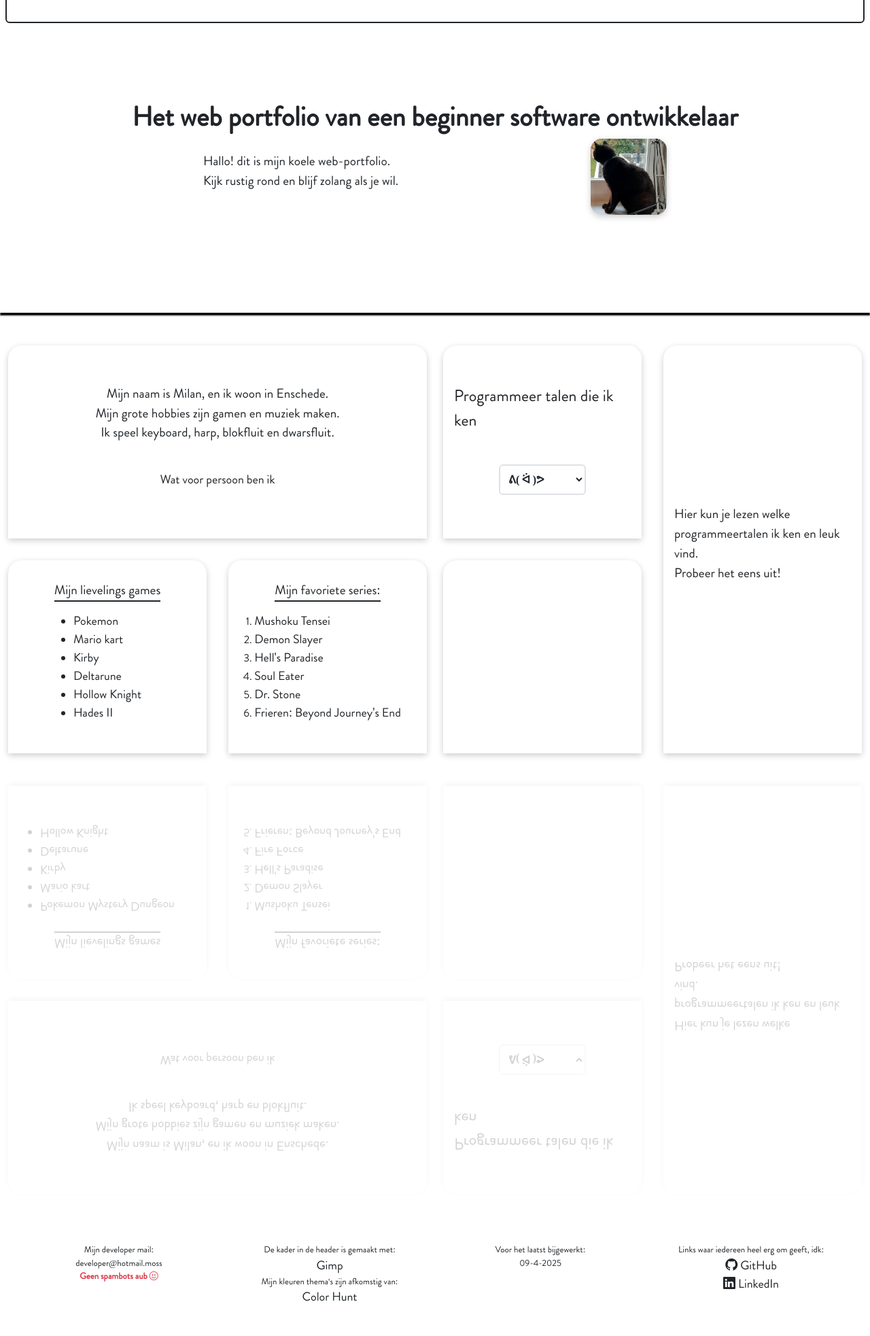
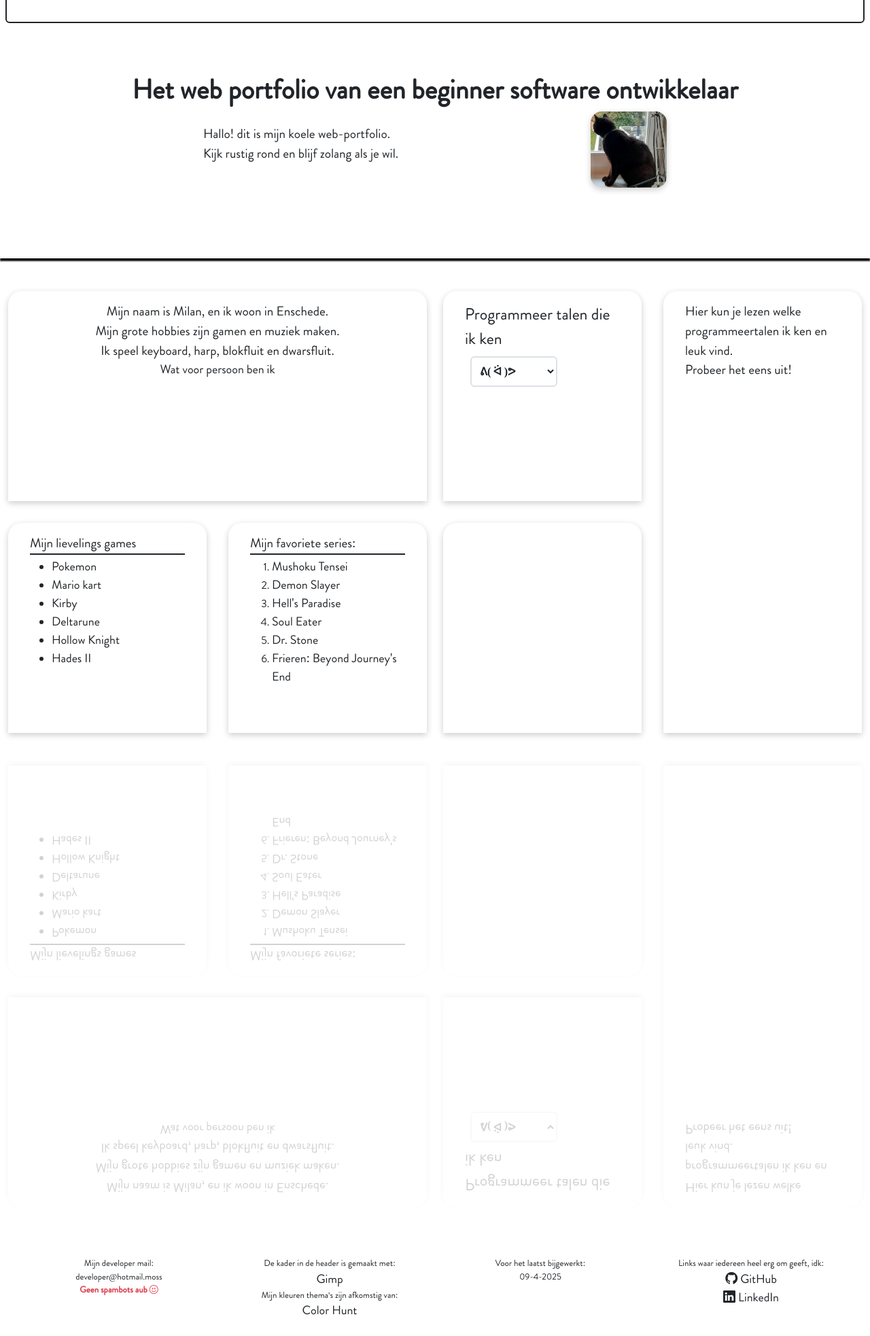
Before and after one commit to MossGuy/FirstPortfolio, a PHP site: page / in a window 1280 px wide. Shown: the part 68-2033 px from the top of the page at 68% size. Before the commit the page ends 1982 px from the top, so only its background shows below. Run offline with PHP 8.4, Linux system fonts and the light colour scheme; the visitor is signed in with stand-in values (Sample User, id 1); data comes from the database, SQL or seed files in the repository.

Commit message:
content bijgewerkt en styletweaks gemaakt

```diff
--- a/index.php
+++ b/index.php
@@ -3,6 +3,8 @@ session_start();
 require './php_functies/DBConfig.php';
 include './php_functies/functies.php';
 include './php_functies/isset.php';
+$a = '<a class="m_auto" href="./wie_ben_ik.php">Wat voor persoon ben ik</a>';
+$a = return_anchor($a);
 ?>
 <!DOCTYPE html>
 <html lang="nl">
@@ -65,11 +67,11 @@ include './php_functies/isset.php';
                     Mijn grote hobbies zijn gamen en muziek maken.<br>
                     Ik speel keyboard, harp, blokfluit en dwarsfluit.
                 </p>
-                <p><?PHP echo return_anchor(); ?></p>
+                <p><?=$a?></p>
             </div>
             <div>
                 <p class="border_bod_css m-0">Mijn lievelings games</p>
-                <ul class="p-0">
+                <ul class="pt-1">
                     <li><a href="https://en.wikipedia.org/wiki/Pok%C3%A9mon">Pokemon</a></li>
                     <li><a href="https://www.mariowiki.com/Mario_Kart_8_Deluxe">Mario kart</a></li>
                     <li><a href="https://en.wikipedia.org/wiki/Kirby_(series)">Kirby</a></li>
@@ -80,7 +82,7 @@ include './php_functies/isset.php';
             </div>
             <div>
                 <p class="border_bod_css m-0">Mijn favoriete series:</p>
-                <ol class="p-0">
+                <ol class="pt-1">
                     <li><a href="https://en.wikipedia.org/wiki/Mushoku_Tensei">Mushoku Tensei</a></li>
                     <li><a href="https://en.wikipedia.org/wiki/Demon_Slayer:_Kimetsu_no_Yaiba">Demon Slayer</a></li>
                     <li><a href="https://en.wikipedia.org/wiki/Hell%27s_Paradise:_Jigokuraku">Hell's Paradise</a></li>
@@ -126,27 +128,29 @@ include './php_functies/isset.php';
                 <p class="text-center m-0">
                     Mijn naam is Milan, en ik woon in Enschede. <br>
                     Mijn grote hobbies zijn gamen en muziek maken.<br>
-                    Ik speel keyboard, harp en blokfluit.
+                    Ik speel keyboard, harp, blokfluit en dwarsfluit.
                 </p>
-                <p><?PHP echo return_anchor(); ?></p>
+                <p><?=$a?></p>
             </div>
             <div>
                 <p class="border_bod_css m-0">Mijn lievelings games</p>
-                <ul class="p-0">
-                    <li><a href="https://en.wikipedia.org/wiki/Pok%C3%A9mon_Mystery_Dungeon">Pokemon Mystery Dungeon</a></li>
+                <ul class="pt-1">
+                    <li><a href="https://en.wikipedia.org/wiki/Pok%C3%A9mon">Pokemon</a></li>
                     <li><a href="https://www.mariowiki.com/Mario_Kart_8_Deluxe">Mario kart</a></li>
                     <li><a href="https://en.wikipedia.org/wiki/Kirby_(series)">Kirby</a></li>
                     <li><a href="https://deltarune.fandom.com/wiki/Main_Page">Deltarune</a></li>
                     <li><a href="https://en.wikipedia.org/wiki/Hollow_Knight">Hollow Knight</a></li>
+                    <li><a href="https://en.wikipedia.org/wiki/Hades_II">Hades II</a></li>
                 </ul>
             </div>
             <div>
                 <p class="border_bod_css m-0">Mijn favoriete series:</p>
-                <ol class="p-0">
+                <ol class="pt-1">
                     <li><a href="https://en.wikipedia.org/wiki/Mushoku_Tensei">Mushoku Tensei</a></li>
                     <li><a href="https://en.wikipedia.org/wiki/Demon_Slayer:_Kimetsu_no_Yaiba">Demon Slayer</a></li>
                     <li><a href="https://en.wikipedia.org/wiki/Hell%27s_Paradise:_Jigokuraku">Hell's Paradise</a></li>
-                    <li><a href="https://en.wikipedia.org/wiki/Fire_Force">Fire Force</a></li>
+                    <li><a href="https://en.wikipedia.org/wiki/Soul_Eater">Soul Eater</a></li>
+                    <li><a href="https://dr-stone.fandom.com/wiki/Dr._Stone_Wiki">Dr. Stone</a></li>
                     <li><a href="https://en.wikipedia.org/wiki/Frieren">Frieren: Beyond Journey's End</a></li>
                 </ol>
             </div>
@@ -155,18 +159,25 @@ include './php_functies/isset.php';
         <div class="container col-12 col-lg-6 grids mb-4">
             <div>
                 <label class="highlight fs-4" for="prog_talen">Programmeer talen die ik ken</label>
-                <select class="button_css border border-2 rounded p-2 m-2 fw-bold" name="prog_talen" id="dummy_select" disabled>
+                <select class="button_css border border-2 rounded p-2 m-2 fw-bold" name="prog_talen" id="prog_talen">
                     <option value="default">ᕕ( ᐛ )ᕗ</option>
+                    <option value="html">HTML</option>
+                    <option value="css">CSS</option>
+                    <option value="bootstrap">Bootstrap5</option>
+                    <option value="php">PHP</option>
+                    <option value="javascript">Javascript</option>
+                    <option value="mysql">MySQL</option>
+                    <option value="c#">C#</option>
                 </select>
             </div>
             <div>
-                <p id="prog_talen_output2">
+                <p id="prog_talen_output1">
                     Hier kun je lezen welke programmeertalen ik ken en leuk vind.<br>
                     Probeer het eens uit!
                 </p>
             </div>
             <div>
-                <img id="cool_changing_logo2">
+                <img id="cool_changing_logo1">
             </div>
         </div>
     </div>
--- a/php_functies/functies.php
+++ b/php_functies/functies.php
@@ -115,13 +115,14 @@ function return_alert()
         }
     }
 }
-function return_anchor()
+function return_anchor($a)
 {
     if (isset($_SESSION['user'])) {
         if ($_SESSION['user'] == "W3rkgev3r2938") {
-            return '<a href="./wie_ben_ik.php">Wat voor persoon ben ik</a>';
+            return $a;
         }
     }
+    return '';
 }
 
 function check_session()
--- a/stylesheets/statustieken_voor_Nerds.css
+++ b/stylesheets/statustieken_voor_Nerds.css
@@ -13,6 +13,6 @@
 
 .grafiek_afbeelding {
     position: relative;
-    width: 80%;
+    width: 60%;
     margin-bottom: 1rem;
 }
--- a/stylesheets/style.css
+++ b/stylesheets/style.css
@@ -111,7 +111,7 @@ nav {
 /* header */
 header {
     border-color: var(--highlight);
-    height: 60vh;
+    height: 50vh;
     background-position: bottom;
     background-size: cover;
     box-shadow: 0 4px 2px 0.2px #000000;
@@ -177,6 +177,11 @@ select {
 }
 
 /* universele_classes */
+.m_auto {
+    margin-left: auto;
+    margin-right: auto;
+}
+
 .button_css {
     background-color: var(--secondary);
     border-color: var(--highlight);
@@ -256,22 +261,18 @@ select {
     grid-template-columns: 1fr 1fr;
     grid-template-rows: 1fr 1fr;
     grid-gap: 2rem;
-    height: 600px;
+    height: 650px;
 }
 
 .grids > div {
-    display: flex;
-    flex-direction: column;
+    display: inline;
     background-color: var(--secondary);
     background-position: bottom;
     background-size: cover;
     border-bottom: 3px solid var(--highlight);
     box-shadow: 0 3px 10px rgb(0 0 0 / 0.2);
     border-radius: 20px 20px 0px 0px;
-    padding: 1rem;
-    display: flex;
-    justify-content: space-evenly;
-    align-items: center;
+    padding: 1rem 2rem;
 }
 
 .grids:first-child > div {
```
Also changed, not shown: wie_ben_ik.php (+40 -40 lines).
